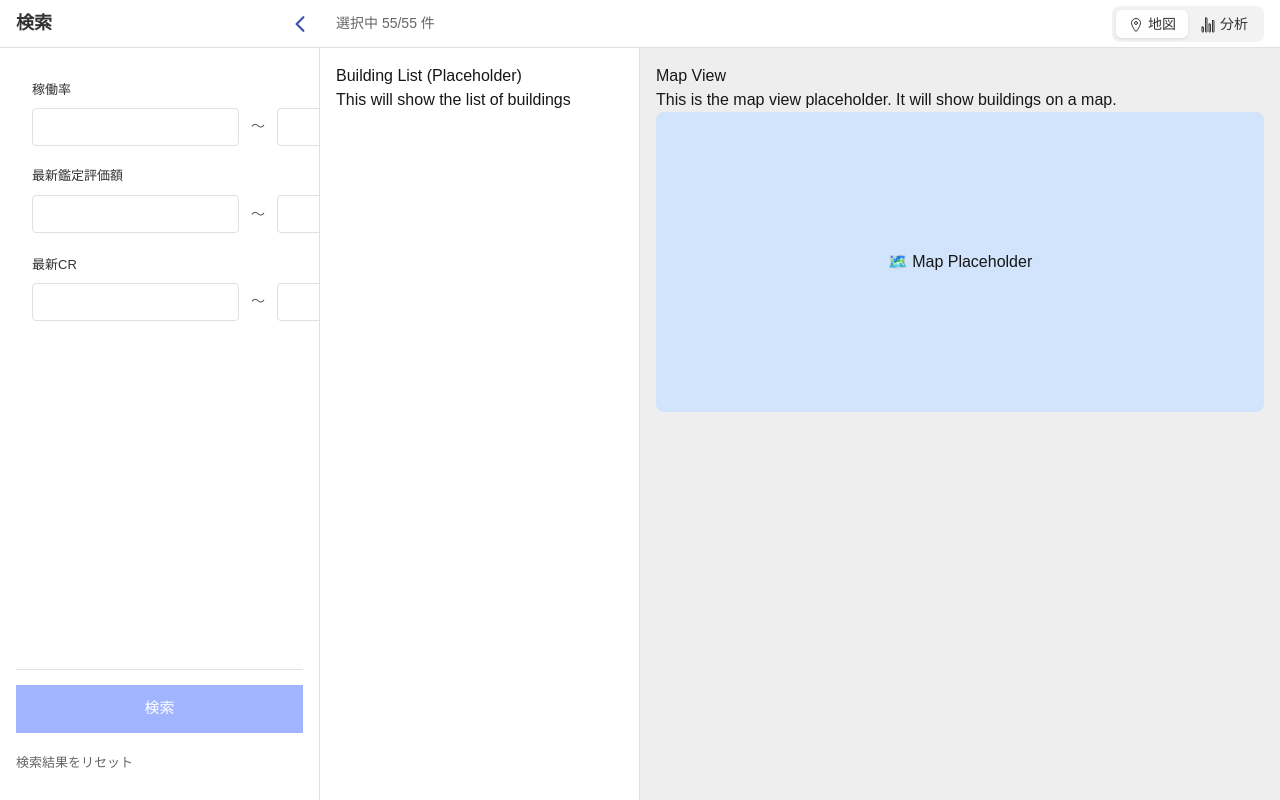
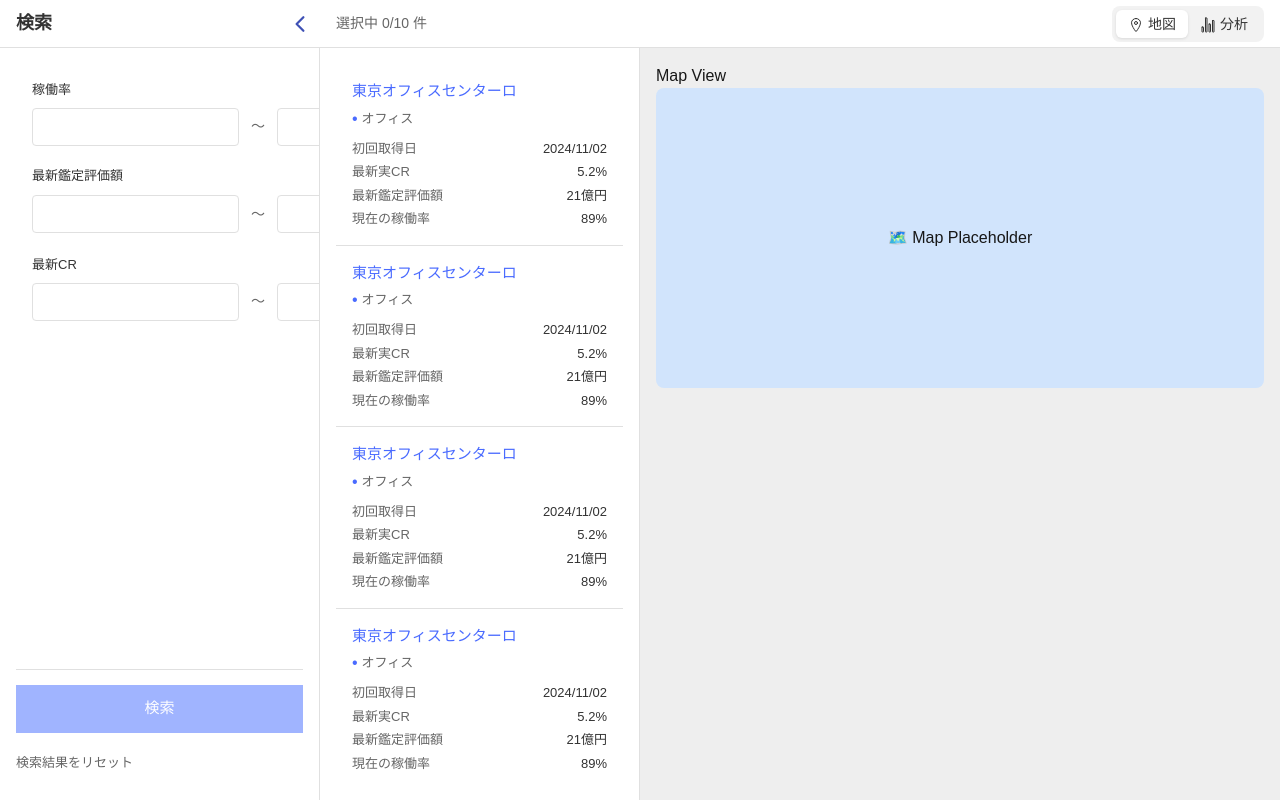
Before and after one commit to oFrederic/Reitlytics, a Next.js app: page /buildings/search in a window 1280 px wide. Built offline with nearby package versions, Linux system fonts and the light colour scheme.

Commit message:
feat: Add BuildingList and BuildingCard components

```diff
--- /dev/null
+++ b/src/app/buildings/search/components/BuildingCard.module.css
@@ -0,0 +1,61 @@
+.card {
+  background-color: white;
+  padding: 16px;
+  border-bottom: 1px solid #e0e0e0;
+  cursor: pointer;
+}
+
+.card:hover {
+  background-color: #f9f9f9;
+}
+
+.selected {
+  background-color: #f0f5ff;
+  border-left: 4px solid #4a6bff;
+  padding-left: 12px;
+}
+
+.header {
+  margin-bottom: 8px;
+}
+
+.name {
+  color: #4a6bff;
+  font-size: 15px;
+  font-weight: 500;
+  margin: 0 0 4px 0;
+}
+
+.type {
+  display: flex;
+  align-items: center;
+  color: #666;
+  font-size: 13px;
+}
+
+.buildingIcon {
+  color: #4a6bff;
+  margin-right: 4px;
+  font-size: 16px;
+}
+
+.details {
+  display: flex;
+  flex-direction: column;
+  gap: 4px;
+}
+
+.detailRow {
+  display: flex;
+  justify-content: space-between;
+  font-size: 13px;
+}
+
+.label {
+  color: #666;
+}
+
+.value {
+  color: #333;
+  font-weight: 500;
+}
--- /dev/null
+++ b/src/app/buildings/search/components/BuildingCard.tsx
@@ -0,0 +1,55 @@
+'use client';
+
+import styles from './BuildingCard.module.css';
+
+export interface BuildingData {
+  id: string;
+  name: string;
+  type: string;
+  acquisitionDate: string;
+  capRate: number;
+  evaluationAmount: number; // in 億円
+  occupancyRate: number;
+}
+
+interface BuildingCardProps {
+  building: BuildingData;
+  isSelected?: boolean;
+  onClick?: () => void;
+}
+
+export default function BuildingCard({ building, isSelected = false, onClick }: BuildingCardProps) {
+  return (
+    <div
+      className={`${styles.card} ${isSelected ? styles.selected : ''}`}
+      onClick={onClick}
+    >
+      <div className={styles.header}>
+        <h3 className={styles.name}>{building.name}</h3>
+        <span className={styles.type}>
+          <span className={styles.buildingIcon}>•</span>
+          {building.type}
+        </span>
+      </div>
+
+      <div className={styles.details}>
+        <div className={styles.detailRow}>
+          <span className={styles.label}>初回取得日</span>
+          <span className={styles.value}>{building.acquisitionDate}</span>
+        </div>
+        <div className={styles.detailRow}>
+          <span className={styles.label}>最新実CR</span>
+          <span className={styles.value}>{building.capRate}%</span>
+        </div>
+        <div className={styles.detailRow}>
+          <span className={styles.label}>最新鑑定評価額</span>
+          <span className={styles.value}>{building.evaluationAmount}億円</span>
+        </div>
+        <div className={styles.detailRow}>
+          <span className={styles.label}>現在の稼働率</span>
+          <span className={styles.value}>{building.occupancyRate}%</span>
+        </div>
+      </div>
+    </div>
+  );
+}
--- /dev/null
+++ b/src/app/buildings/search/components/BuildingList.module.css
@@ -0,0 +1,30 @@
+.container {
+  display: flex;
+  flex-direction: column;
+  height: 100%;
+  width: 100%;
+  background-color: white;
+}
+
+.listContainer {
+  flex: 1;
+  overflow-y: auto;
+  scrollbar-width: thin;
+}
+
+.listContainer::-webkit-scrollbar {
+  width: 6px;
+}
+
+.listContainer::-webkit-scrollbar-track {
+  background: #f1f1f1;
+}
+
+.listContainer::-webkit-scrollbar-thumb {
+  background: #ccc;
+  border-radius: 3px;
+}
+
+.listContainer::-webkit-scrollbar-thumb:hover {
+  background: #aaa;
+}
--- /dev/null
+++ b/src/app/buildings/search/components/BuildingList.tsx
@@ -0,0 +1,36 @@
+'use client';
+
+import { useState } from 'react';
+import styles from './BuildingList.module.css';
+import BuildingCard, { BuildingData } from './BuildingCard';
+
+interface BuildingListProps {
+  buildings: BuildingData[];
+  onSelectBuilding?: (building: BuildingData) => void;
+}
+
+export default function BuildingList({ buildings, onSelectBuilding }: BuildingListProps) {
+  const [selectedBuildingId, setSelectedBuildingId] = useState<string | null>(null);
+
+  const handleSelectBuilding = (building: BuildingData) => {
+    setSelectedBuildingId(building.id);
+    if (onSelectBuilding) {
+      onSelectBuilding(building);
+    }
+  };
+
+  return (
+    <div className={styles.container}>
+      <div className={styles.listContainer}>
+        {buildings.map(building => (
+          <BuildingCard
+            key={building.id}
+            building={building}
+            isSelected={building.id === selectedBuildingId}
+            onClick={() => handleSelectBuilding(building)}
+          />
+        ))}
+      </div>
+    </div>
+  );
+}
--- /dev/null
+++ b/src/app/buildings/search/mockData.ts
@@ -0,0 +1,94 @@
+import { BuildingData } from './components/BuildingCard';
+
+export const mockBuildings: BuildingData[] = [
+  {
+    id: '1',
+    name: '東京オフィスセンターロ',
+    type: 'オフィス',
+    acquisitionDate: '2024/11/02',
+    capRate: 5.2,
+    evaluationAmount: 21,
+    occupancyRate: 89,
+  },
+  {
+    id: '2',
+    name: '東京オフィスセンターロ',
+    type: 'オフィス',
+    acquisitionDate: '2024/11/02',
+    capRate: 5.2,
+    evaluationAmount: 21,
+    occupancyRate: 89,
+  },
+  {
+    id: '3',
+    name: '東京オフィスセンターロ',
+    type: 'オフィス',
+    acquisitionDate: '2024/11/02',
+    capRate: 5.2,
+    evaluationAmount: 21,
+    occupancyRate: 89,
+  },
+  {
+    id: '4',
+    name: '東京オフィスセンターロ',
+    type: 'オフィス',
+    acquisitionDate: '2024/11/02',
+    capRate: 5.2,
+    evaluationAmount: 21,
+    occupancyRate: 89,
+  },
+  {
+    id: '5',
+    name: '東京オフィスセンターロ',
+    type: 'オフィス',
+    acquisitionDate: '2024/11/02',
+    capRate: 5.2,
+    evaluationAmount: 21,
+    occupancyRate: 89,
+  },
+  {
+    id: '6',
+    name: '東京オフィスセンターロ',
+    type: 'オフィス',
+    acquisitionDate: '2024/11/02',
+    capRate: 5.2,
+    evaluationAmount: 21,
+    occupancyRate: 89,
+  },
+  {
+    id: '7',
+    name: '大阪オフィスタワー',
+    type: 'オフィス',
+    acquisitionDate: '2024/10/15',
+    capRate: 4.8,
+    evaluationAmount: 18,
+    occupancyRate: 92,
+  },
+  {
+    id: '8',
+    name: '名古屋商業センター',
+    type: '商業施設',
+    acquisitionDate: '2024/09/20',
+    capRate: 4.5,
+    evaluationAmount: 15,
+    occupancyRate: 95,
+  },
+  {
+    id: '9',
+    name: '福岡ホテルプラザ',
+    type: 'ホテル',
+    acquisitionDate: '2024/08/10',
+    capRate: 5.5,
+    evaluationAmount: 12,
+    occupancyRate: 78,
+  },
+  {
+    id: '10',
+    name: '札幌レジデンス',
+    type: '住宅',
+    acquisitionDate: '2024/07/05',
+    capRate: 3.8,
+    evaluationAmount: 9,
+    occupancyRate: 97,
+  },
+];
--- a/src/app/buildings/search/page.tsx
+++ b/src/app/buildings/search/page.tsx
@@ -6,15 +6,23 @@ import { IoLocationOutline } from 'react-icons/io5';
 import { IoStatsChartOutline } from 'react-icons/io5';
 import { IoChevronBack } from 'react-icons/io5';
 import SearchForm, { SearchFilters } from './components/SearchForm';
+import BuildingList from './components/BuildingList';
+import { BuildingData } from './components/BuildingCard';
+import { mockBuildings } from './mockData';
 
 export default function BuildingSearchPage() {
   const [activeView, setActiveView] = useState('map'); // 'map' or 'analysis'
-  const [searchFilters, setSearchFilters] = useState<SearchFilters | null>(null);
+  const [selectedBuilding, setSelectedBuilding] = useState<BuildingData | null>(null);
 
   const handleSearch = (filters: SearchFilters) => {
     console.log('Search filters:', filters);
-    setSearchFilters(filters);
-    // Here you would typically call an API or update the building list
+    // Here you would typically call an API or update the building list based on filters
+  };
+
+  const handleSelectBuilding = (building: BuildingData) => {
+    console.log('Selected building:', building);
+    setSelectedBuilding(building);
+    // Here you would typically update the map or visualization
   };
 
   return (
@@ -29,7 +37,7 @@ export default function BuildingSearchPage() {
         </div>
 
         <div className={styles.headerCenter}>
-          <span className={styles.locationCount}>選択中 55/55 件</span>
+          <span className={styles.locationCount}>選択中 {selectedBuilding ? '1' : '0'}/{mockBuildings.length} 件</span>
         </div>
 
         <div className={styles.headerRight}>
@@ -61,14 +69,10 @@ export default function BuildingSearchPage() {
 
         {/* Building List - 25% */}
         <div className={styles.buildingListContainer}>
-          <h2>Building List (Placeholder)</h2>
-          <p>This will show the list of buildings</p>
-          {searchFilters && (
-            <div className={styles.activeFilters}>
-              <h3>Active Filters:</h3>
-              <pre>{JSON.stringify(searchFilters, null, 2)}</pre>
-            </div>
-          )}
+          <BuildingList
+            buildings={mockBuildings}
+            onSelectBuilding={handleSelectBuilding}
+          />
         </div>
 
         {/* Map/Graph View - 50% */}
@@ -76,7 +80,14 @@ export default function BuildingSearchPage() {
           {activeView === 'map' ? (
             <div>
               <h2>Map View</h2>
-              <p>This is the map view placeholder. It will show buildings on a map.</p>
+              {selectedBuilding && (
+                <div className={styles.selectedBuildingInfo}>
+                  <h3>Selected Building</h3>
+                  <p>{selectedBuilding.name}</p>
+                  <p>{selectedBuilding.type}</p>
+                  <p>評価額: {selectedBuilding.evaluationAmount}億円</p>
+                </div>
+              )}
               <div style={{ height: '300px', backgroundColor: '#d1e4fc', display: 'flex', justifyContent: 'center', alignItems: 'center', borderRadius: '8px' }}>
                 🗺️ Map Placeholder
               </div>
@@ -84,7 +95,14 @@ export default function BuildingSearchPage() {
           ) : (
             <div>
               <h2>Analysis View</h2>
-              <p>This is the analysis view placeholder. It will show charts and data visualization.</p>
+              {selectedBuilding && (
+                <div className={styles.selectedBuildingInfo}>
+                  <h3>Selected Building Analytics</h3>
+                  <p>{selectedBuilding.name}</p>
+                  <p>Cap Rate: {selectedBuilding.capRate}%</p>
+                  <p>Occupancy: {selectedBuilding.occupancyRate}%</p>
+                </div>
+              )}
               <div style={{ height: '300px', backgroundColor: '#e4fcdf', display: 'flex', justifyContent: 'center', alignItems: 'center', borderRadius: '8px' }}>
                 📊 Analysis Placeholder
               </div>
```
